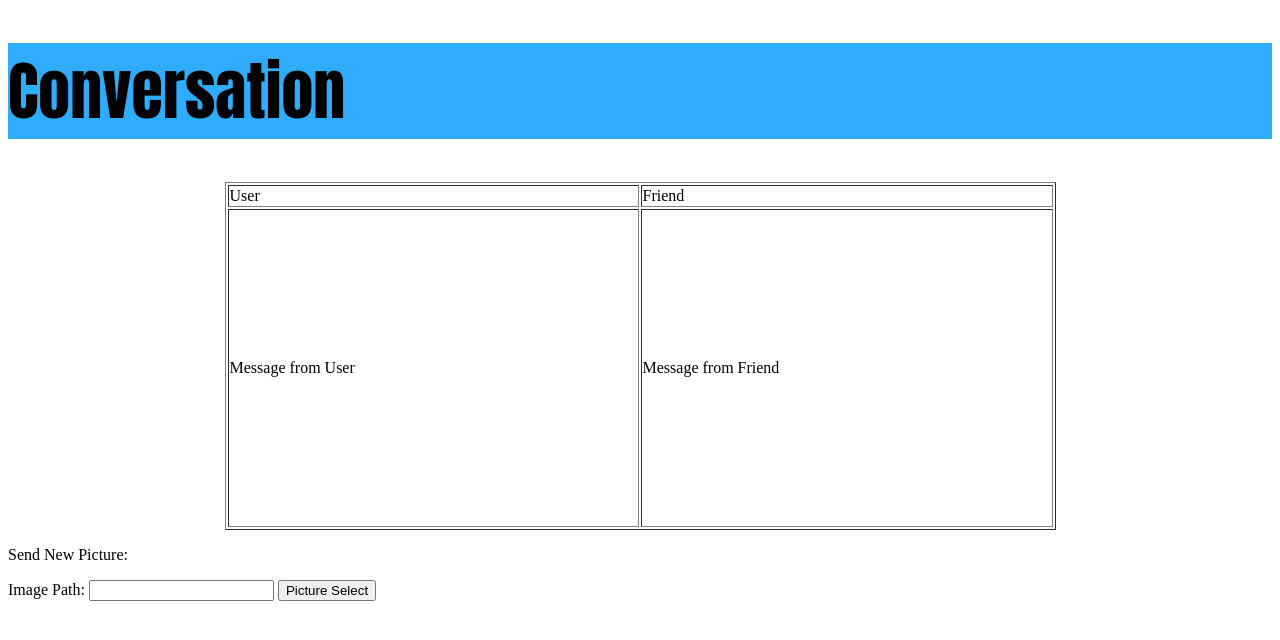
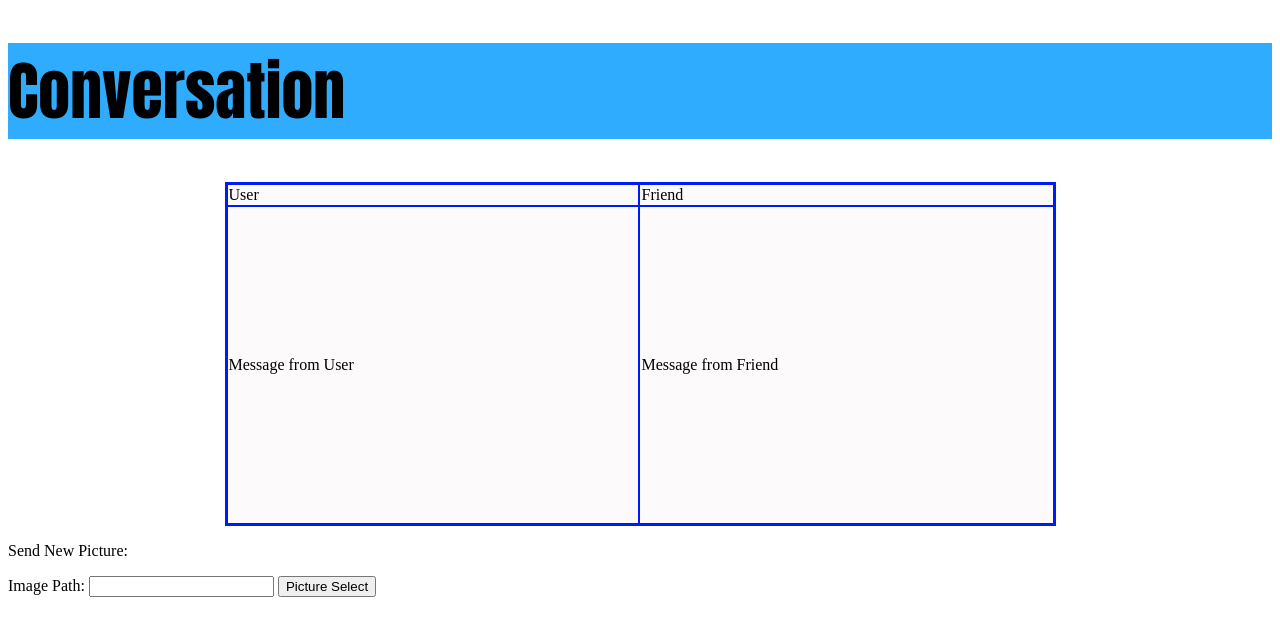
Before and after one commit to angelaevans/Kuroko-no-Databasuke, a PHP site: page /Conversation.html in a window 1280 px wide. Shown: the top 640 px of the page. Run offline with PHP 8.4, Linux system fonts and the light colour scheme.

Commit message:
Site Modifications
Some of the things didn’t save properly before I uploaded them, so I am
resubmitting the re-saved code.

```diff
--- a/Conversation.html
+++ b/Conversation.html
@@ -11,7 +11,7 @@
   <h1>Conversation</h1>
 </div>
 <div align="center">
-  <table width="831" border="1">
+  <table width="831" id="table">
     <tr>
       <td width="407">User</td>
       <td width="408">Friend</td>
--- a/FriendList.html
+++ b/FriendList.html
@@ -23,5 +23,10 @@
     <td width="513" align="center"><img src="Kuroko/friends-season.jpg" alt="" width="441" height="302" align="right"/></td>
   </tr>
 </table>
+<p align="center">
+	<label for="textfield">Add New Friend:</label>
+	<input type="text" name="textfield" id="textfield" placeholder="Friend's Username">
+	<input type="button" name="AddFriend" id="AddFriend" value="AddFriend">
+</p>
 </body>
 </html>
--- a/stylesheet2.css
+++ b/stylesheet2.css
@@ -5,3 +5,12 @@ h1{
 	background-color: #30ACFF;
 	font-size: 4em;
 }
+
+#table{
+	border: .01em solid #001BFA;
+	background-color: #001BFA;
+}
+
+td{
+	background-color: #FCFAFA;
+}
```
